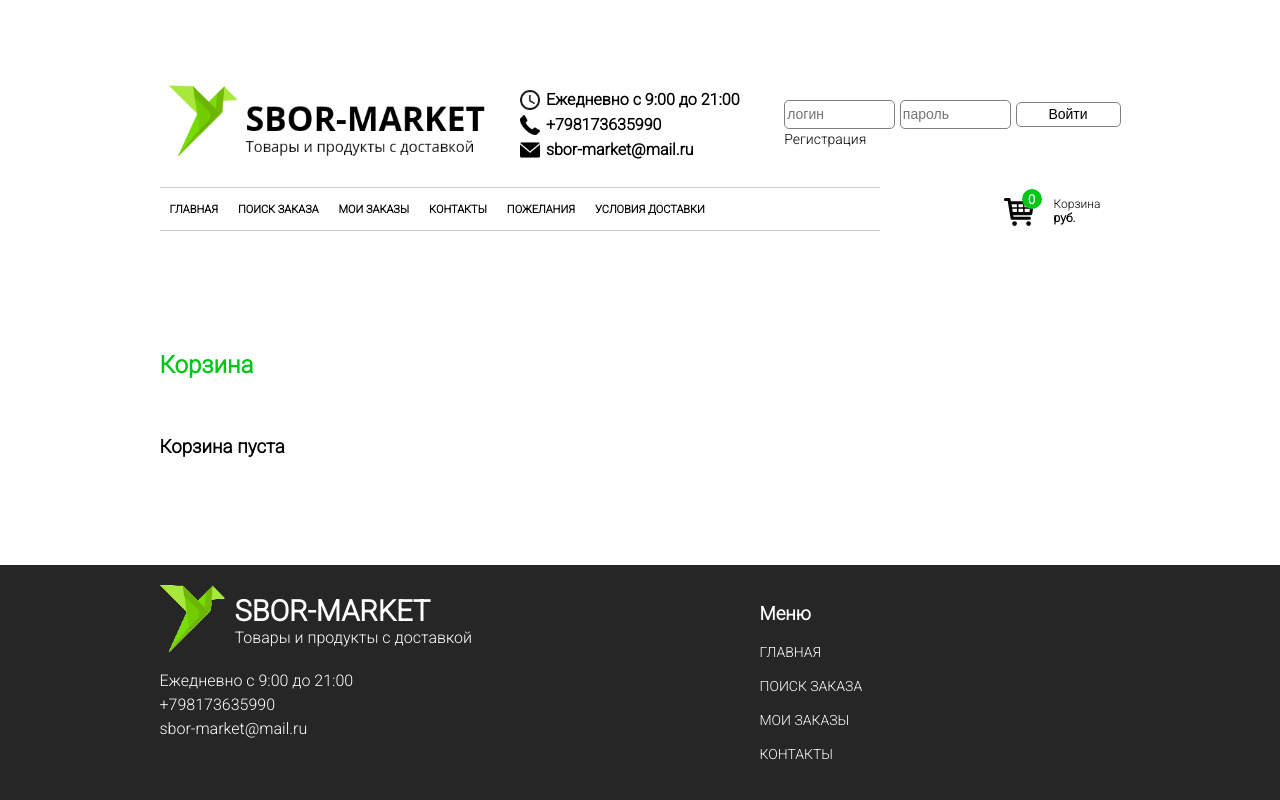
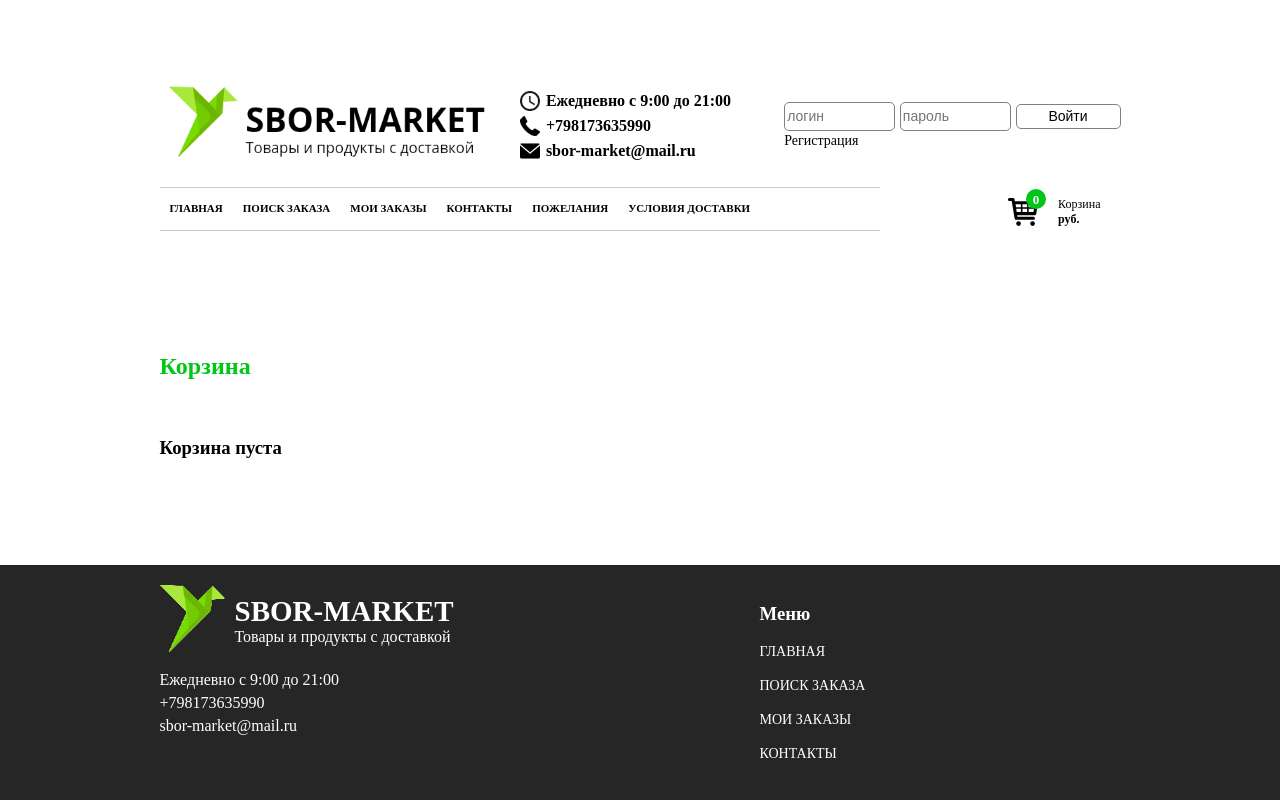
Before and after one commit to vackuzn/sbor, a Django app: template internet_shop/cart/templates/cart/cart.html in a window 1280 px wide. Run offline with Django 3.2, Linux system fonts and the light colour scheme; the template is opened without the code that fills it, so the values that code supplies are empty.

Commit message:
font returned

```diff
--- a/internet_shop/internet_shop/static/css/base.css
+++ b/internet_shop/internet_shop/static/css/base.css
@@ -5,8 +5,6 @@ body {
     display: flex;
     flex-direction: column;
     min-height: 100vh;
-
-    font-family: 'Roboto', sans-serif;
 }
 
 .title {
--- a/internet_shop/internet_shop/templates/base.html
+++ b/internet_shop/internet_shop/templates/base.html
@@ -14,8 +14,6 @@
     <!-- flexboxgrid2-->
     <link rel="stylesheet" href="{% static 'flexboxgrid2/flexboxgrid2.css' %}">
 
-    <!-- шрифт-->
-    <link href="https://fonts.googleapis.com/css2?family=Roboto:wght@300&display=swap" rel="stylesheet">
 
     {% block for_connect_another %}{% endblock%}
 
```
